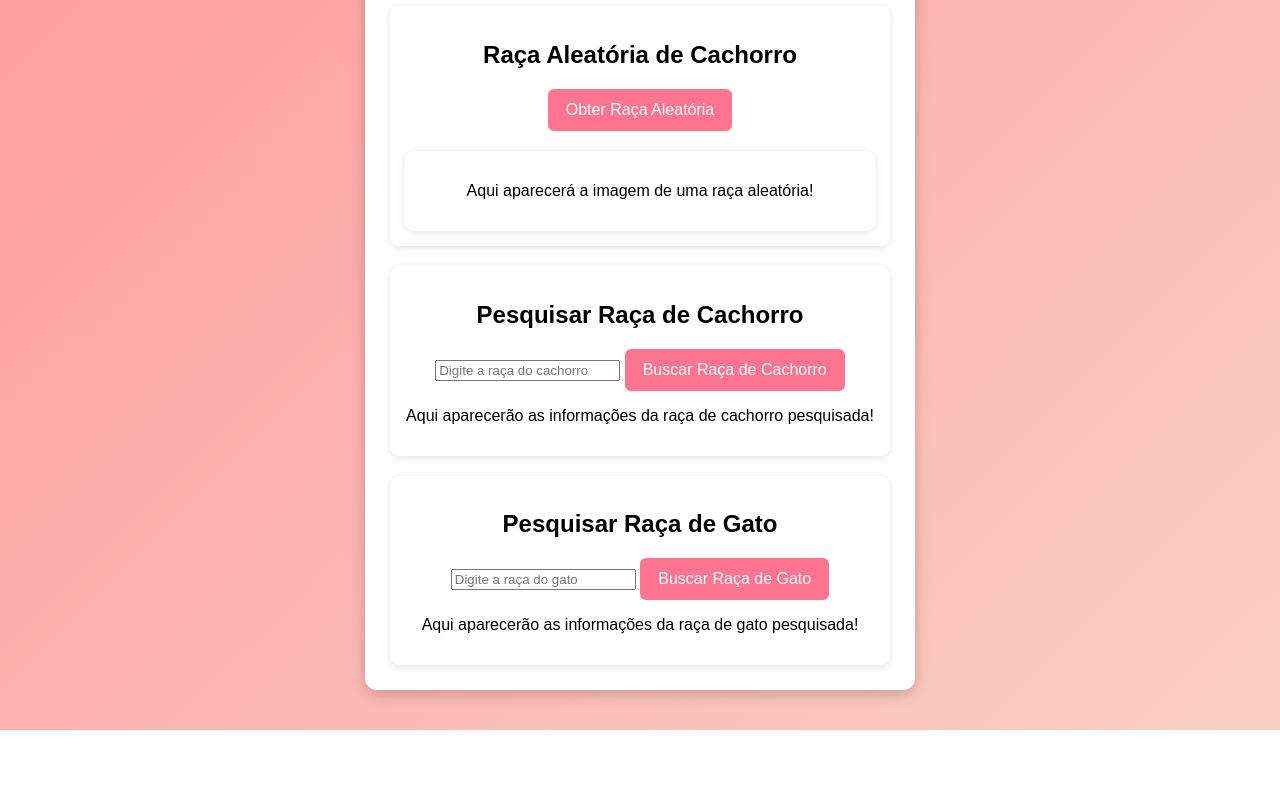
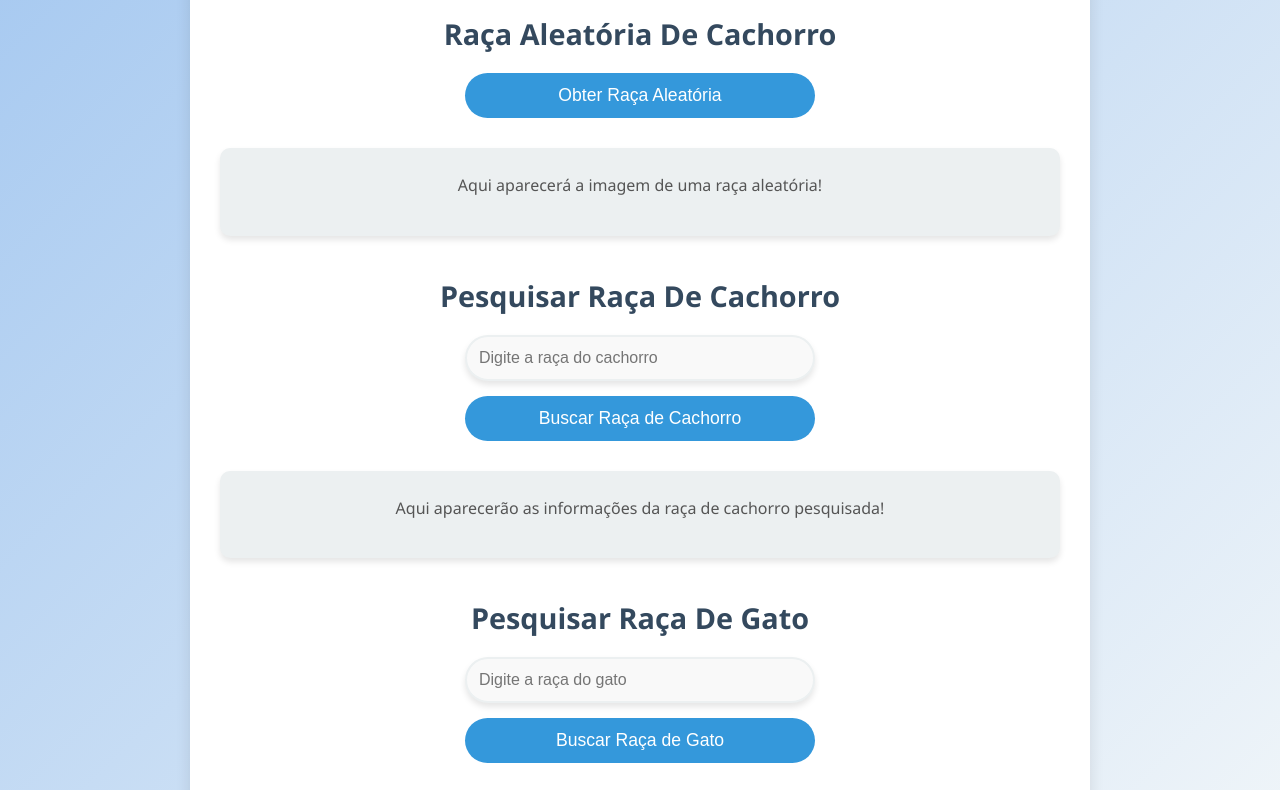
Before and after one commit to renan-miqueias/P.W.F, a plain HTML site: page publicsAPIs/index.html in a window 1280 px wide. Shown: the part 176-966 px from the top of the page. Before the commit the page ends 906 px from the top, so only its background shows below. Drawn offline with Linux system fonts and the light colour scheme.

Commit message:
Update style.css

```diff
--- a/publicsAPIs/style.css
+++ b/publicsAPIs/style.css
@@ -1,69 +1,196 @@
-body {
-    font-family: Arial, sans-serif;
-    background: linear-gradient(135deg, #ff9a9e, #fad0c4);
-    text-align: center;
-    padding: 20px;
+/* Reset básico para garantir que todos os navegadores tenham um estilo consistente */
+* {
     margin: 0;
+    padding: 0;
+    box-sizing: border-box;
 }
 
-.container {
-    background: white;
-    padding: 25px;
-    border-radius: 12px;
-    box-shadow: 0 4px 15px rgba(0, 0, 0, 0.2);
-    max-width: 500px;
-    width: 100%;
-    margin: 20px auto;
-    transition: transform 0.3s;
+/* Corpo e fundo */
+body {
+    font-family: 'Segoe UI', Tahoma, Geneva, Verdana, sans-serif;
+    background: linear-gradient(135deg, #a3c7f0, #f3f7f9); /* Gradiente suave para o fundo */
+    color: #333;
+    padding: 0;
+    display: flex;
+    justify-content: center;
+    align-items: flex-start; /* Ajustado para garantir que o conteúdo tenha espaço para rolar */
+    height: auto; /* Removido 100vh, agora o corpo vai ocupar a altura do conteúdo */
+    overflow-y: auto; /* Permite rolagem vertical */
+    transition: background 0.3s ease-in-out; /* Transição suave para troca de fundo */
 }
 
-.container:hover {
-    transform: scale(1.02);
+/* Container centralizado */
+.container {
+    max-width: 900px;
+    width: 100%;
+    background-color: #ffffff;
+    padding: 30px;
+    border-radius: 15px;
+    box-shadow: 0 4px 15px rgba(0, 0, 0, 0.1);
+    transition: transform 0.3s ease-in-out; /* Suaviza o movimento do container */
+    margin-top: 20px; /* Adicionado para dar um espaçamento superior */
 }
 
+/* Título principal */
 h1 {
-    color: #4a4e69;
-    font-weight: bold;
+    font-size: 2.5rem;
+    color: #2c3e50;
+    text-align: center;
+    margin-bottom: 30px;
+    text-transform: uppercase;
+    letter-spacing: 1px;
 }
 
-.form-group {
-    margin-top: 20px;
-    padding: 15px;
-    background: rgba(255, 255, 255, 0.8);
-    border-radius: 10px;
-    box-shadow: 0 2px 10px rgba(0, 0, 0, 0.1);
+/* Títulos das seções */
+h2 {
+    font-size: 1.8rem;
+    color: #34495e;
+    margin-bottom: 20px;
+    text-align: center;
+    text-transform: capitalize;
 }
 
+/* Botões */
 button {
-    background: #ff758f;
+    background-color: #3498db;
     color: white;
     border: none;
-    padding: 12px 18px;
-    font-size: 16px;
+    padding: 12px 30px;
+    font-size: 1.1rem;
+    border-radius: 25px;
     cursor: pointer;
-    border-radius: 6px;
-    transition: background 0.3s, transform 0.2s;
+    transition: background-color 0.3s ease, transform 0.2s ease;
+    width: 100%;
+    max-width: 350px;
+    margin: 15px auto;
+    display: block;
 }
 
 button:hover {
-    background: #ff3d68;
-    transform: scale(1.05);
+    background-color: #2980b9;
+    transform: scale(1.05); /* Aumenta suavemente o botão ao passar o mouse */
 }
 
-img {
-    margin-top: 10px;
-    max-width: 100%;
-    border-radius: 10px;
-    box-shadow: 0 0 8px rgba(0, 0, 0, 0.3);
+/* Campos de pesquisa */
+input[type="text"] {
+    width: 100%;
+    max-width: 350px;
+    padding: 12px;
+    font-size: 1rem;
+    border: 2px solid #ecf0f1;
+    border-radius: 25px;
+    margin: 15px auto;
     display: block;
-    margin-left: auto;
-    margin-right: auto;
+    background-color: #f9f9f9;
+    box-shadow: 0 4px 6px rgba(0, 0, 0, 0.1);
+    transition: box-shadow 0.3s ease;
 }
 
-#random-dog-result, #random-cat-result {
+input[type="text"]:focus {
+    box-shadow: 0 4px 10px rgba(0, 120, 255, 0.5); /* Aumenta o efeito da sombra quando o campo é focado */
+}
+
+/* Estilo das informações exibidas */
+#random-dog-result, #cat-breed-result, #dog-breed-result {
+    background-color: #ecf0f1;
+    border-radius: 10px;
+    padding: 25px;
+    margin-top: 30px;
+    text-align: center;
+    box-shadow: 0 4px 6px rgba(0, 0, 0, 0.1);
+    opacity: 0;
+    animation: fadeIn 0.5s ease-out forwards; /* Animação suave para exibir as informações */
+}
+
+/* Animação para exibir as informações suavemente */
+@keyframes fadeIn {
+    0% { opacity: 0; }
+    100% { opacity: 1; }
+}
+
+/* Estilo das imagens */
+#random-dog-result img,
+#cat-breed-result img,
+#dog-breed-result img {
+    width: 100%;
+    max-width: 350px;
+    height: auto;
+    border-radius: 12px;
     margin-top: 20px;
-    padding: 15px;
-    background: rgba(255, 255, 255, 0.9);
-    border-radius: 10px;
-    box-shadow: 0 2px 10px rgba(0, 0, 0, 0.1);
+    box-shadow: 0 4px 10px rgba(0, 0, 0, 0.1);
+    transition: transform 0.3s ease;
 }
+
+#random-dog-result img:hover,
+#cat-breed-result img:hover,
+#dog-breed-result img:hover {
+    transform: scale(1.05); /* Efeito de zoom suave na imagem ao passar o mouse */
+}
+
+/* Textos */
+h3 {
+    font-size: 1.5rem;
+    color: #34495e;
+    margin-bottom: 10px;
+}
+
+p {
+    font-size: 1rem;
+    line-height: 1.6;
+    color: #555;
+    margin-bottom: 12px;
+}
+
+/* Estilos para o formulário de busca */
+.form-group {
+    margin-bottom: 40px;
+}
+
+label {
+    font-size: 1.1rem;
+    font-weight: bold;
+    color: #34495e;
+    margin-bottom: 8px;
+    display: block;
+}
+
+/* Links */
+a {
+    color: #3498db;
+    text-decoration: none;
+    transition: color 0.3s ease;
+}
+
+a:hover {
+    color: #2980b9;
+}
+
+/* Responsividade */
+@media (max-width: 768px) {
+    .container {
+        padding: 20px;
+    }
+
+    h1 {
+        font-size: 2rem;
+    }
+
+    h2 {
+        font-size: 1.5rem;
+    }
+
+    button, input[type="text"] {
+        font-size: 1rem;
+        padding: 10px;
+    }
+
+    #random-dog-result, #cat-breed-result, #dog-breed-result {
+        padding: 20px;
+    }
+
+    #random-dog-result img,
+    #cat-breed-result img,
+    #dog-breed-result img {
+        max-width: 100%;
+    }
+}
```
